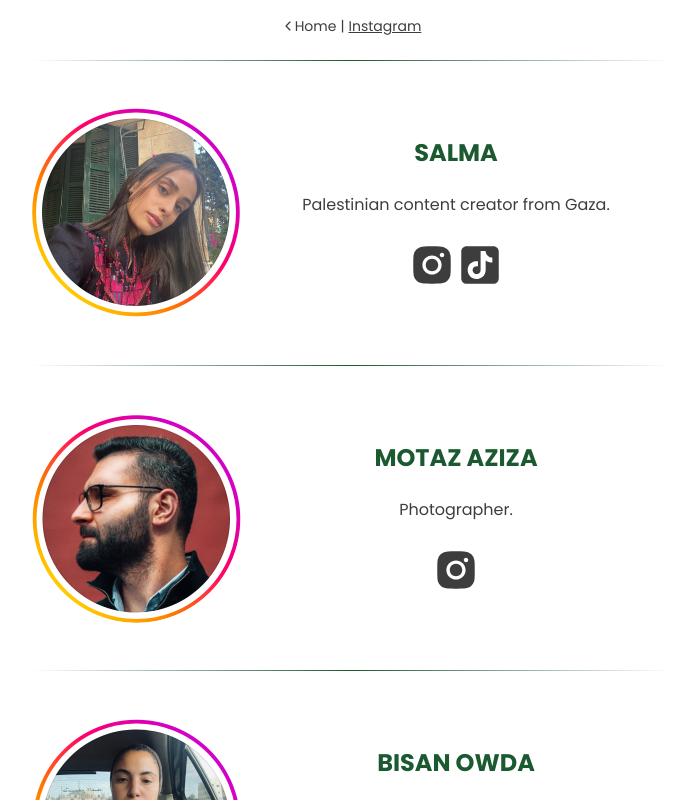
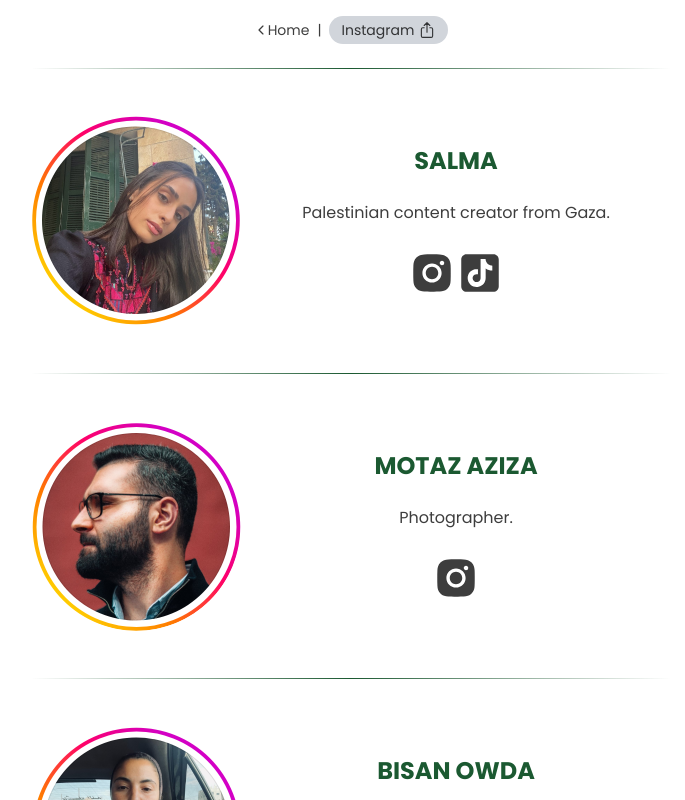
Before and after one commit to Marino-404/PalestineCommunity, a React (Vite) app: page /Instagram in a window 1280 px wide. Shown: the top 800 px of the page, without its empty margins (289-974 px from the left). Built offline with nearby package versions, Linux system fonts and the light colour scheme; a web font is replaced by a local one; what tailwindcss-animated would draw is missing.

Commit message:
Agregado boton share

```diff
--- a/package.json
+++ b/package.json
@@ -13,6 +13,7 @@
     "@emailjs/browser": "^4.4.1",
     "clsx": "^2.1.1",
     "framer-motion": "^11.11.7",
+    "lucide-react": "^0.542.0",
     "react": "^18.3.1",
     "react-dom": "^18.3.1",
     "react-icons": "^5.5.0",
--- a/src/components/Back.jsx
+++ b/src/components/Back.jsx
@@ -1,6 +1,7 @@
 import { Link } from "react-router-dom";
 import { IoIosArrowBack } from "react-icons/io";
 import { useAppContext } from "../store/AppContext";
+import ShareButton from "./ShareButton";
 
 const Back = ({ SectionName }) => {
   const { mode, lang } = useAppContext();
@@ -14,9 +15,13 @@ const Back = ({ SectionName }) => {
       <Link className="flex items-center" to={"/"}>
         <IoIosArrowBack />
         <span>{lang ? "Inicio" : "Home"}</span>
-        <span className="px-1">|</span>
+        <span className="px-2">|</span>
       </Link>
-      <span className="underline">{SectionName}</span>
+
+      <ShareButton
+        title="Mirá esta sección increíble 🚀"
+        SectionName={SectionName}
+      />
     </div>
   );
 };
--- /dev/null
+++ b/src/components/ShareButton.jsx
@@ -0,0 +1,43 @@
+import { IoShareOutline } from "react-icons/io5";
+import { useAppContext } from "../store/AppContext";
+
+const ShareButton = ({ title, SectionName }) => {
+  const { mode } = useAppContext();
+  const url = typeof window !== "undefined" ? window.location.href : "";
+
+  const handleShare = async () => {
+    if (navigator.share) {
+      try {
+        await navigator.share({
+          title: title || "Mirá esto",
+          url: url,
+        });
+      } catch (err) {
+        console.log("El usuario canceló el compartir o hubo un error:", err);
+      }
+    } else {
+      navigator.clipboard.writeText(url);
+      alert("Tu navegador no soporta compartir. Enlace copiado ✅");
+    }
+  };
+
+  return (
+    <button
+      onClick={handleShare}
+      className={` ${
+        mode ? "text-custom-white" : "text-custom-black"
+      } text-lg flex items-center`}
+    >
+      <div
+        className={`${
+          mode ? "bg-gray-700" : "bg-gray-300"
+        } rounded-full px-3 py-1 flex flex-row text-center items-center gap-1`}
+      >
+        <span className={`text-sm`}>{SectionName}</span>
+        <IoShareOutline />
+      </div>
+    </button>
+  );
+};
+
+export default ShareButton;
--- a/src/pages/CardDetail5.jsx
+++ b/src/pages/CardDetail5.jsx
@@ -23,7 +23,7 @@ import img4B from "/src/images/instagram/4b.png";
 import img5B from "/src/images/instagram/5b.png";
 import img6B from "/src/images/instagram/6b.png";
 import img7B from "/src/images/instagram/7b.png";
-import { ins } from "framer-motion/client";
+import ShareButton from "../components/ShareButton.jsx";
 
 const images = {
   SALMA: { light: img1L, dark: img1B },
@@ -54,7 +54,7 @@ const CardDetail5 = () => {
 
   return (
     <>
-      <div>
+      <div className="flex">
         <Back SectionName={"Instagram"} />
       </div>
 
```
Also changed, not shown: 1 other file (tests, documents, lock files or other folders).
